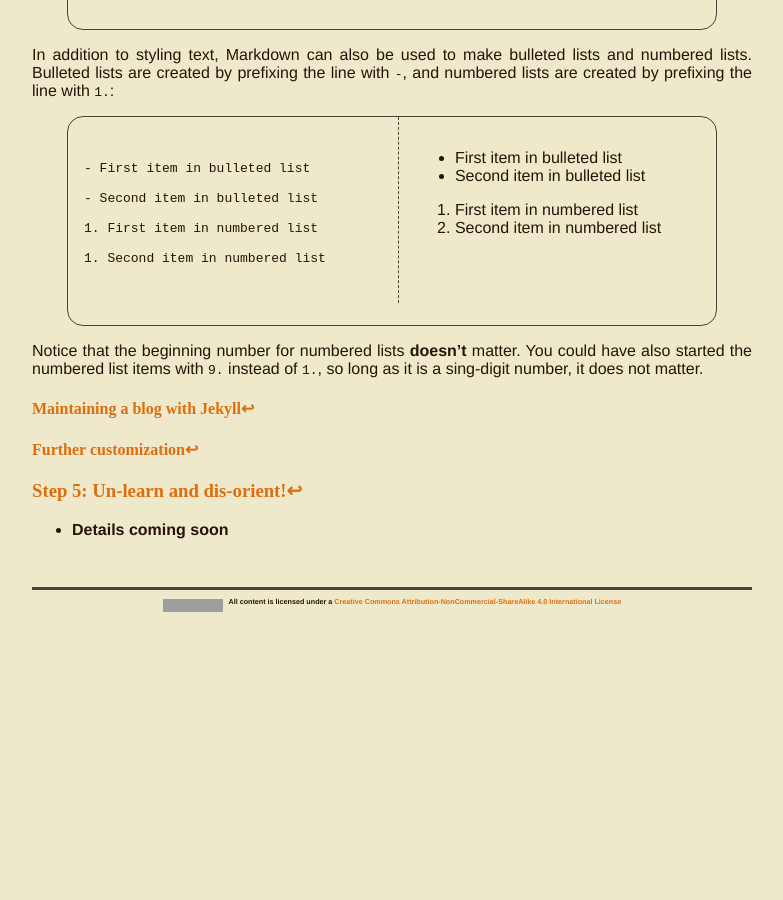
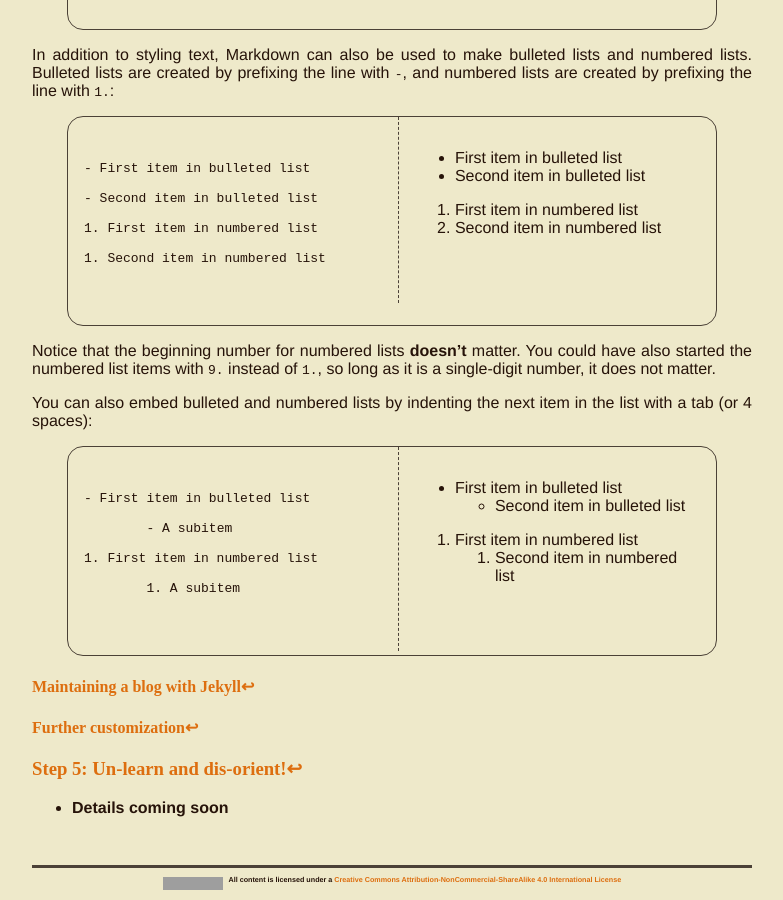
Before and after one commit to dis-orientation/dis-orientation.github.io, a Jekyll site: the page built from involved.md, in a window 1280 px wide and 900 px high, scrolled down 16087 px. Shown: the whole window, without its empty margins (248-1031 px from the left). Built offline with Jekyll 4.4.1, drawn with Linux system fonts in a browser that asks for light colours; Markdown is read by kramdown in place of the engine named in the settings; before the commit the page ends 16709 px from its top, so only the background shows below that; grey boxes are pictures that could not be loaded.

Commit message:
subitems

```diff
--- a/involved.md
+++ b/involved.md
@@ -460,7 +460,43 @@ In addition to styling text, Markdown can also be used to make bulleted lists an
 </div>
 </div>
 
-Notice that the beginning number for numbered lists **doesn't** matter. You could have also started the numbered list items with `9.` instead of `1.`, so long as it is a sing-digit number, it does not matter.
+Notice that the beginning number for numbered lists **doesn't** matter. You could have also started the numbered list items with `9.` instead of `1.`, so long as it is a single-digit number, it does not matter.
+
+You can also embed bulleted and numbered lists by indenting the next item in the list with a tab (or 4 spaces):
+
+<div id="markdown-tutorial-wrapper">
+<div id="markdown-tutorial-code">
+<pre>
+<code>
+- First item in bulleted list
+
+	- A subitem
+
+1. First item in numbered list
+
+	1. A subitem
+
+</code>
+</pre>
+</div>
+<div id="markdown-tutorial-output">
+<ul>
+<li>First item in bulleted list
+<ul>
+<li>Second item in bulleted list</li>
+</ul>
+</li>
+</ul>
+<ol>
+<li>First item in numbered list
+<ol>
+<li>Second item in numbered list</li>
+</ol>
+</li>
+</ol>
+<p>&nbsp;</p>
+</div>
+</div>
 
 #### <a id="blog-with-jekyll">Maintaining a blog with Jekyll</a><a href="#toc">↩</a>
 
```
